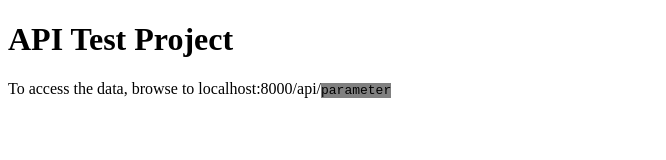
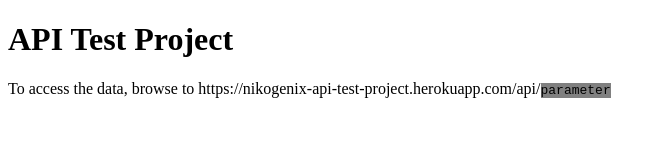
Before and after one commit to nikogenix/100devs-api_test_project, a website: page index.html in a window 1280 px wide. Shown: the whole page, without its empty margins (0-666 px from the left). Drawn offline with Linux system fonts and the light colour scheme.

Commit message:
Updated HTML file to match the Heroku domain

```diff
--- a/index.html
+++ b/index.html
@@ -10,7 +10,8 @@
 
 <body>
     <h1>API Test Project</h1>
-    <p>To access the data, browse to localhost:8000/api/<code style="background-color: grey">parameter</code></p>
+    <p>To access the data, browse to https://nikogenix-api-test-project.herokuapp.com/api/<code style="background-color: grey">parameter</code>
+    </p>
 </body>
 
 </html>
```
